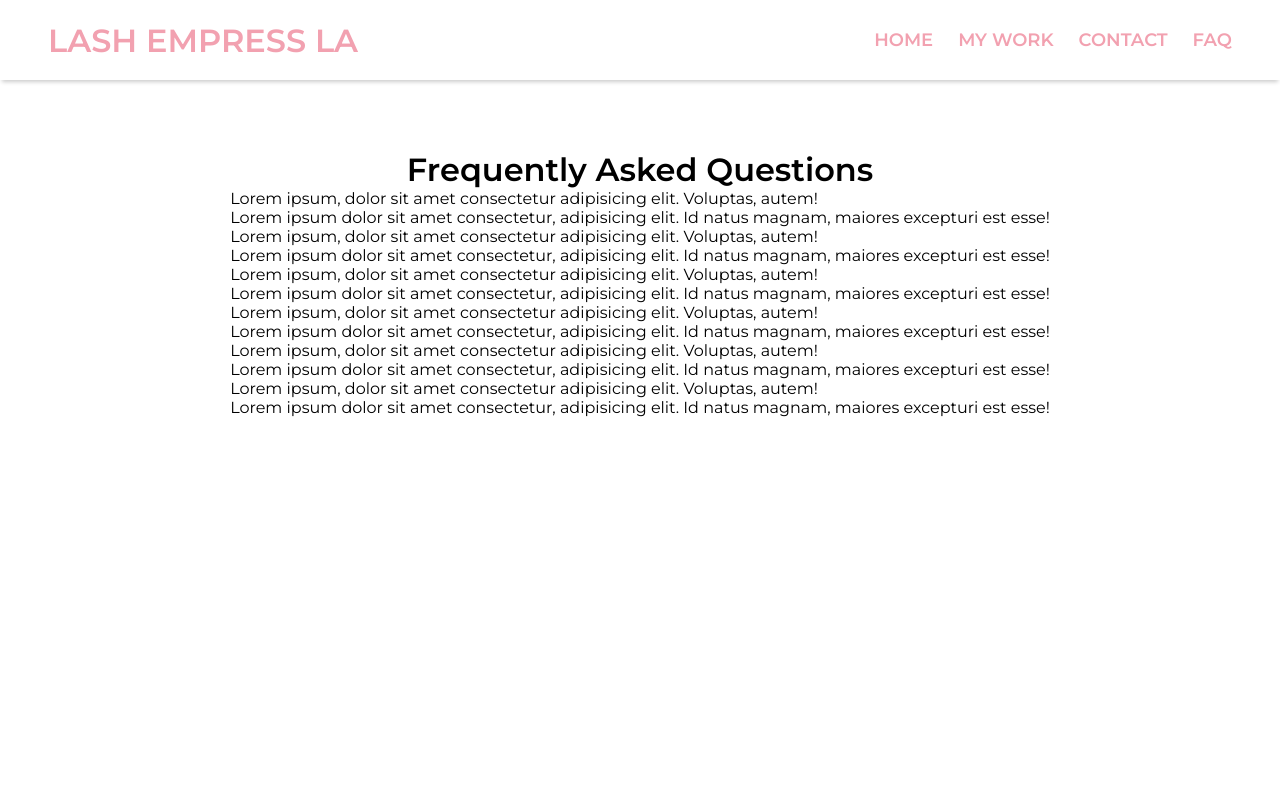
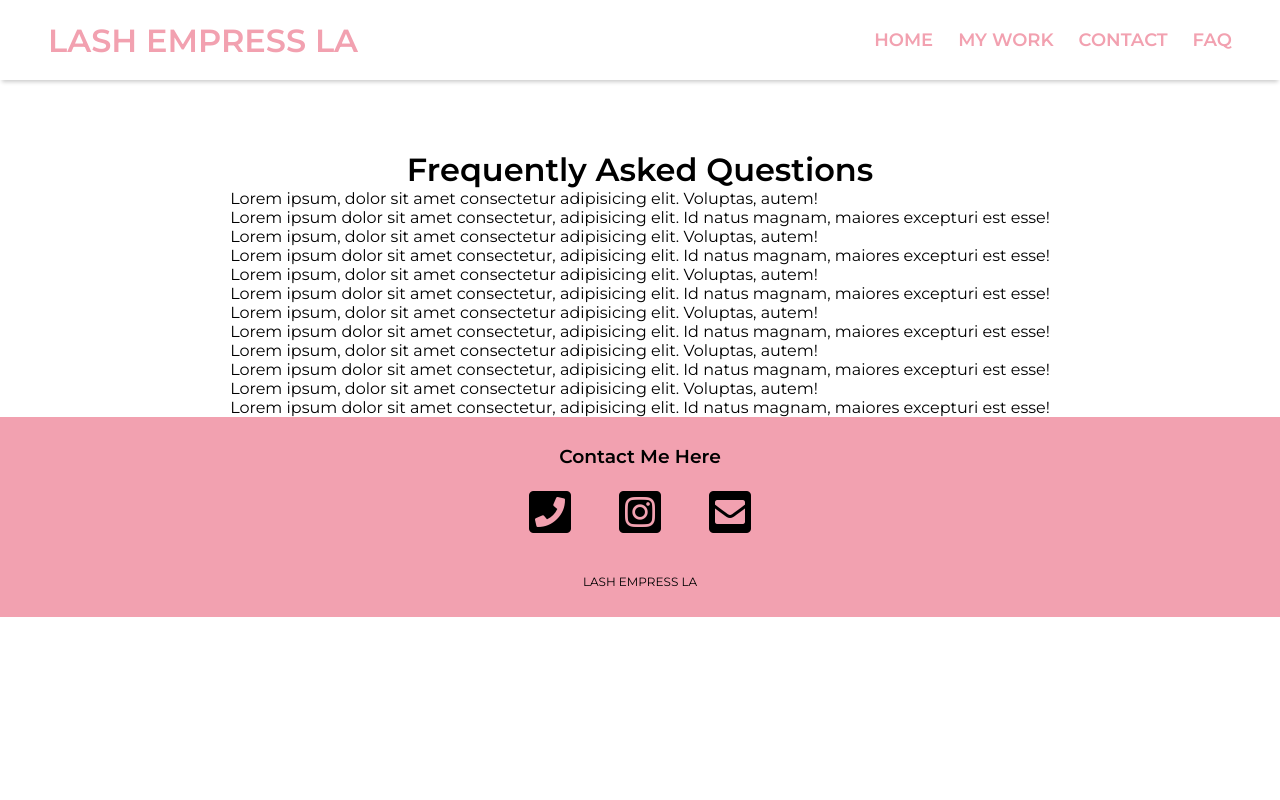
Before and after one commit to JoshuaAlvarez06/Lash-Site, a React (Create React App) app: page /faq in a window 1280 px wide. Shown: the top 800 px of the page. Built offline with nearby package versions, Linux system fonts and the light colour scheme.

Commit message:
height 100% for faq

```diff
--- a/src/components/contact/Contact.css
+++ b/src/components/contact/Contact.css
@@ -1,7 +1,7 @@
 .contactSection {
   padding-top: 150px;
+  height: 100%;
   width: 100%;
-  height: auto;
   margin-bottom: 40px;
 }
 
--- a/src/components/faq/Faq.css
+++ b/src/components/faq/Faq.css
@@ -1,6 +1,6 @@
 .faqSection {
   width: 100%;
-  height: 100vh;
+  height: 100%;
   padding-top: 150px;
 }
 
```
